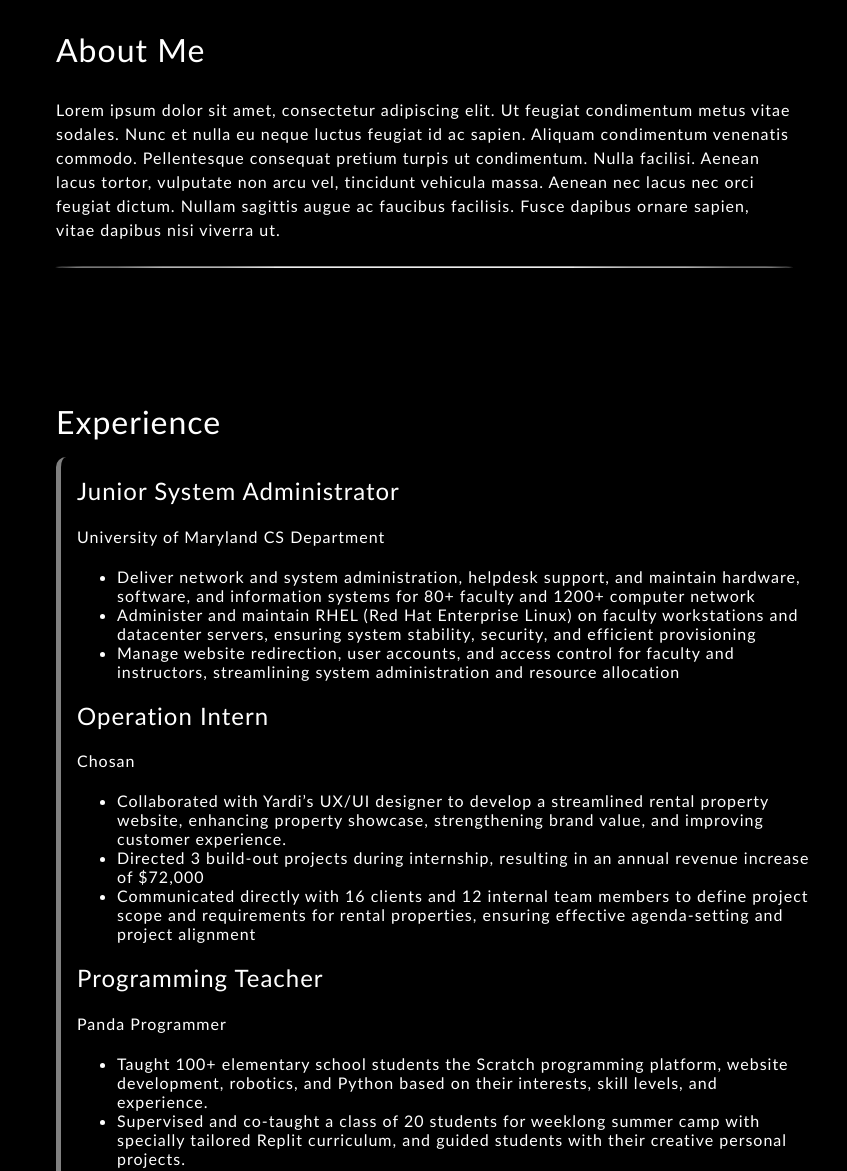
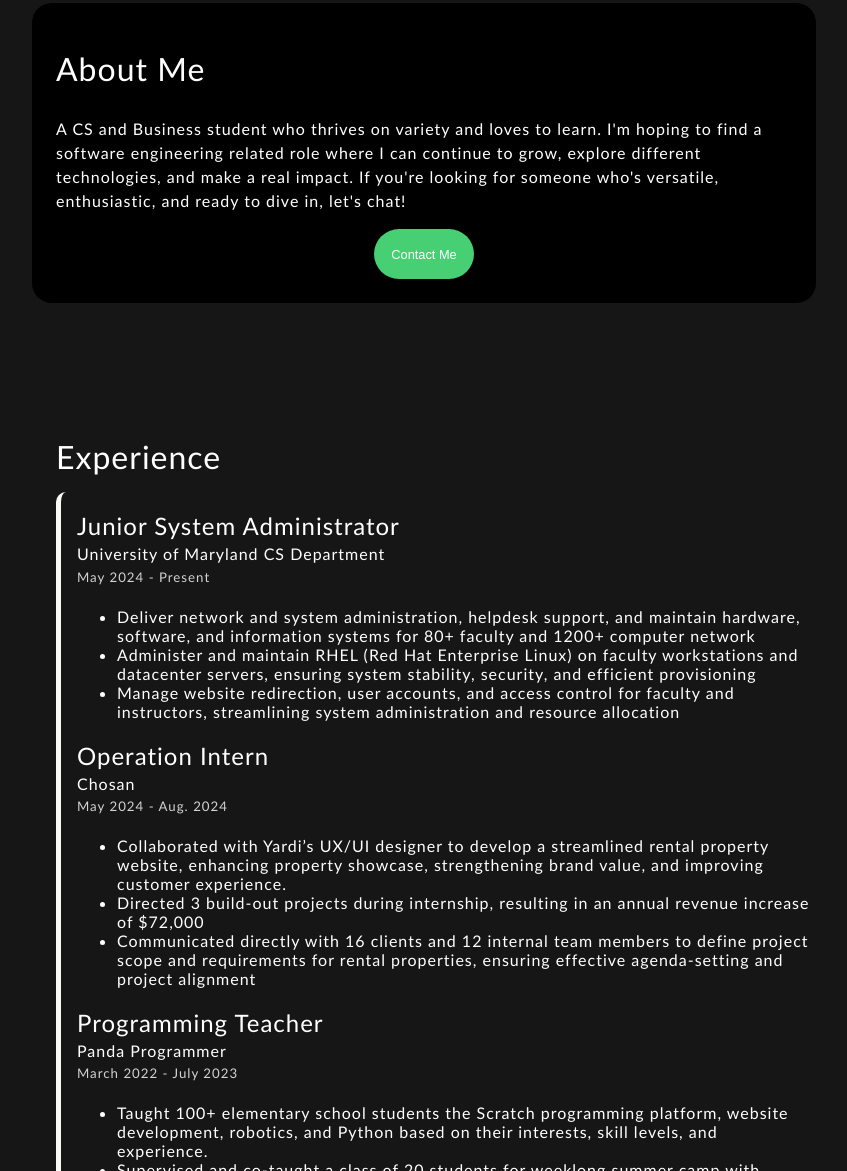
Before and after one commit to dpkingii/myPortfolio, a plain HTML site: page index.html in a window 1280 px wide. Shown: the part 1093-2264 px from the top of the page, without its empty margins (216-1063 px from the left). Drawn offline with Linux system fonts and the light colour scheme.

Commit message:
made color and format changes

```diff
--- a/index.html
+++ b/index.html
@@ -13,33 +13,30 @@
             <a href="#about">About Me</a>
             <a href="#experience-container">Experience</a>
             <a href="/docs/My_Resume.pdf">Resume</a>
-            <a id="link" href="https://github.com/dpkingii"><img id="glink" width="45px" src="images/github-logo.png" alt="github link"></a>
-            <a id="link" href="https://www.linkedin.com/in/lianyu-peng-71389b284/"><img id="glink" width="45px" src="images/linkedin-logo.png" alt="github link"></a>
+            <a id="link" href="https://github.com/dpkingii"><img id="glink" width="35px" src="images/github-logo.png" alt="github link"></a>
+            <a id="link" href="https://www.linkedin.com/in/lianyu-peng-71389b284/"><img id="glink" width="35px" src="images/linkedin-logo.png" alt="github link"></a>
         </div>
     </nav>
     <div id="hero">
         <h1>Hi, I'm Lianyu</h1>
         <h2>I also go by a one syllabus name. Nick.</h2>
         <img id="headshot" src="/images/headshot.jpeg" alt="Picture of Lianyu">
-        <h3>I enjoy creative work.</h2>
+        <h3>I love to talk.</h2>
         <p id="bio">Based in Maryland, I'm currently a college student studying Computer Science and Operations Management & Business Analytics at the University of Maryland, College Park&#128034;.
 
-            I love healthy food & music, waste time staring into the night sky, and find joy in making daily tasks more efficient.</p>
+            I love Asian noodle dishes & music, waste time staring into the night sky, and find joy in making daily tasks more efficient.</p>
     </div>
     <hr>
     <div id="about">
         <h1>About Me</h1>
         <p>
-            Lorem ipsum dolor sit amet, consectetur adipiscing elit. Ut feugiat condimentum metus vitae sodales.
-            Nunc et nulla eu neque luctus feugiat id ac sapien. Aliquam condimentum venenatis commodo.
-            Pellentesque consequat pretium turpis ut condimentum. Nulla facilisi. Aenean lacus tortor, vulputate non arcu vel, tincidunt vehicula massa.
-            Aenean nec lacus nec orci feugiat dictum. Nullam sagittis augue ac faucibus facilisis.
-            Fusce dapibus ornare sapien, vitae dapibus nisi viverra ut.
+            A CS and Business student who thrives on variety and loves to learn. I'm hoping to find a software engineering related role where I can continue to grow, explore different technologies, and make a real impact.
+            If you're looking for someone who's versatile, enthusiastic, and ready to dive in, let's chat!
         </p>
+        <button onclick="window.location.href='mailto:lianyu.peng216@gmail.com';">Contact Me</button>
 
 
     </div>
-    <hr>
     <div id="experience-container">
         <h1>Experience</h1>
 
@@ -47,6 +44,7 @@
             <div class="experience">
                 <h2>Junior System Administrator</h2>
                 <h4>University of Maryland CS Department</h4>
+                <h5>May 2024 - Present</h5>
                 <ul>
                     <li>Deliver network and system administration, helpdesk support, and maintain hardware, software, and information
                         systems for 80+ faculty and 1200+ computer network</li>
@@ -60,6 +58,7 @@
             <div class="experience">
                 <h2>Operation Intern</h2>
                 <h4>Chosan</h4>
+                <h5>May 2024 - Aug. 2024</h5>
                 <ul>
                     <li>Collaborated with Yardi’s UX/UI designer to develop a streamlined rental property website, enhancing property
                         showcase, strengthening brand value, and improving customer experience.</li>
@@ -72,6 +71,7 @@
             <div class="experience">
                 <h2>Programming Teacher</h2>
                 <h4>Panda Programmer</h4>
+                <h5>March 2022 - July 2023</h5>
                 <ul>
                     <li>Taught 100+ elementary school students the Scratch programming platform, website development, robotics, and
                         Python based on their interests, skill levels, and experience.</li>
--- a/styles.css
+++ b/styles.css
@@ -6,7 +6,7 @@ nav{
 }
 
 body{
-    background-color: black;
+    background-color: #161617;
     color: white;
     font-family: 'Gill Sans', 'Gill Sans MT', Calibri, 'Trebuchet MS', sans-serif;
     letter-spacing: 1px;
@@ -30,10 +30,13 @@ body p{
 
 #nav-menu a {
     margin: 0 1.5rem;
-    font-weight: 300;
+    font-weight: 200;
+    color: rgb(208, 208, 208);
+    text-decoration: none;
+}
+
+#nav-menu a:hover {
     color: white;
-    text-decoration: none;
-
 }
 
 #glink{
@@ -82,6 +85,9 @@ body p{
 }
 
 #about{
+    background-color: black;
+    padding: 1.5rem;
+    border-radius: 20px;
     display: flex;
     flex-direction: column;
     justify-content: center;
@@ -95,11 +101,58 @@ body p{
 #about h1 {
     align-self: flex-start;
     font-weight: 400;
+    color: white;
 }
 #about p {
     margin-top: .5rem;
     align-self: flex-start;
 }
+
+#about button {
+    background-color: #47cf73;
+    border-radius: 30px;
+    width: 100px;
+    height: 50px;
+    border: none;
+    color: white;
+    font-weight: bold;
+    cursor: pointer;
+    font-size: .8rem;
+    font-weight: 300;
+    transition: background 0.2s ease, transform 0.2s ease-in-out;
+}
+
+#about button:hover {
+    background: linear-gradient(-45deg, #ee7752, #e73c7e, #23a6d5, #23d5ab);
+    background-size: 400% 400%;
+    animation: gradient 15s ease infinite;
+    transform: scale(1.1);
+}
+
+@keyframes gradient {
+    0% {
+        background-position: 0% 50%;
+    }
+    50% {
+        background-position: 100% 50%;
+    }
+    100% {
+        background-position: 0% 50%;
+    }
+}
+}
+@keyframes gradient {
+	0% {
+		background-position: 0% 50%;
+	}
+	50% {
+		background-position: 100% 50%;
+	}
+	100% {
+		background-position: 0% 50%;
+	}
+}
+
 
 #experience-container{
     display: flex;
@@ -130,14 +183,24 @@ body p{
     padding-left: 1rem;
     margin-bottom: 0rem;
     font-weight: 300;
+
 }
-.experience h2,h4 {
+.experience h2,h4,h5 {
     font-weight: 400;
 }
 
+.experience h4,h5{
+    margin-top: -1rem;
+
+}
+.experience h5{
+    color: lightgrey;
+}
+
+
 #experience-container #list{
     border-radius: 10px;
-    border-left: solid 5px grey;
+    border-left: solid 5px #FAF9F6;
     margin-bottom: 5rem;
 
 }
```
